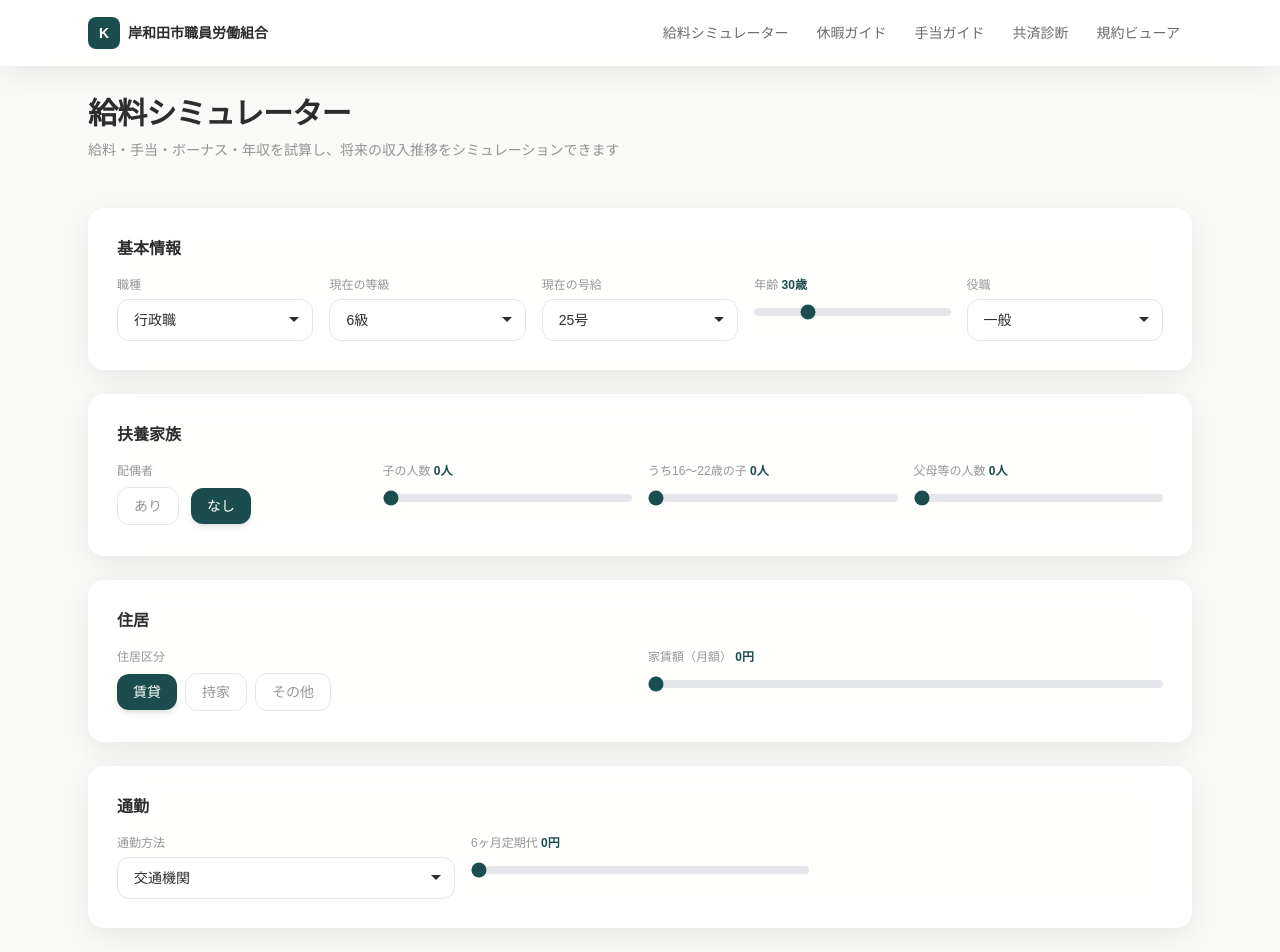
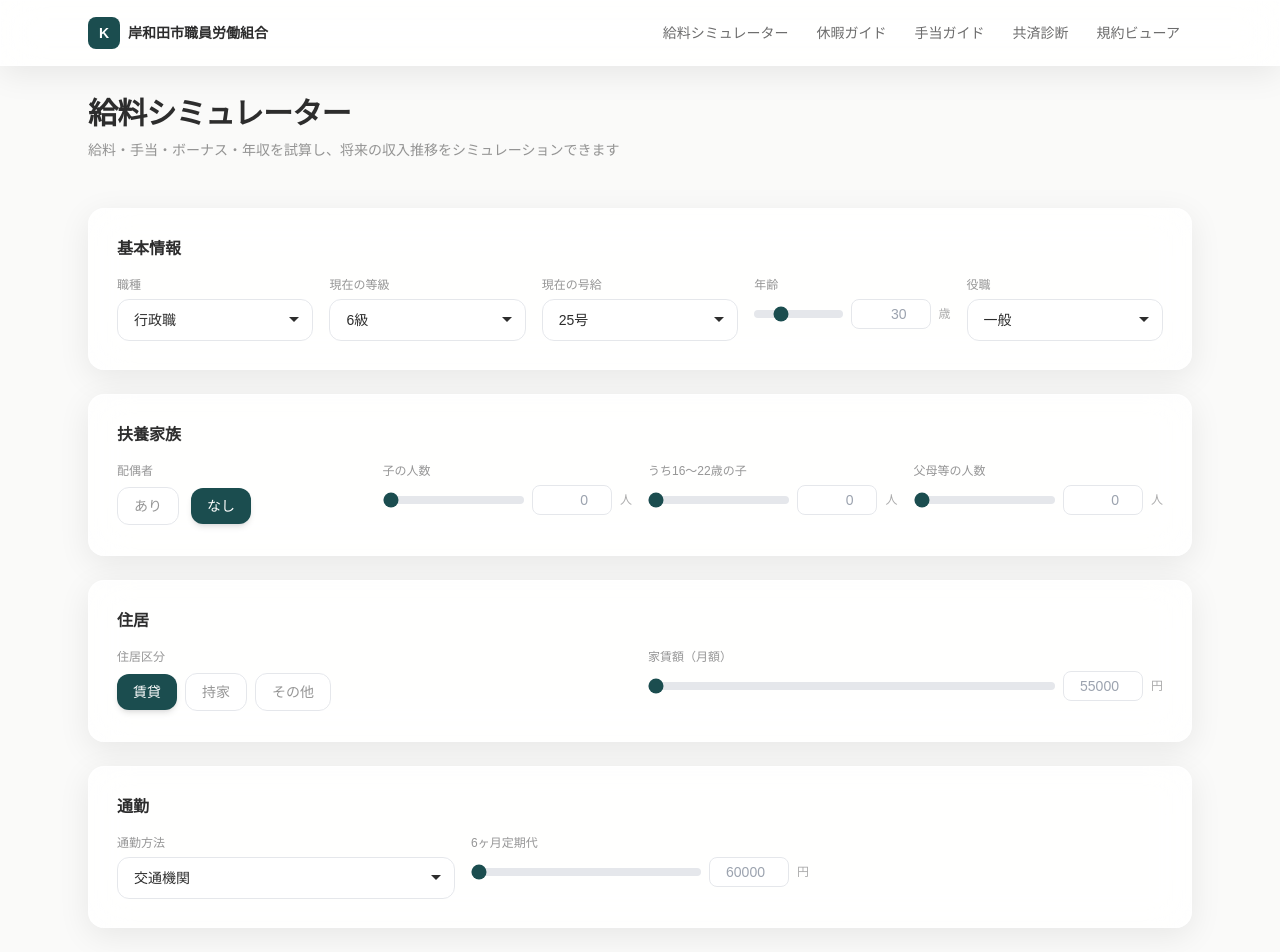
Before and after one commit to komedorobou/kumiaiin-techo-bessatsu, a Next.js app: page /salary in a window 1280 px wide. Shown: the top 952 px of the page. Built offline with nearby package versions, Linux system fonts and the light colour scheme.

Commit message:
Add number inputs alongside sliders for both quick and precise entry

```diff
--- a/src/app/salary/page.tsx
+++ b/src/app/salary/page.tsx
@@ -456,6 +456,7 @@ export default function SalaryPage() {
     'w-full bg-white/80 border border-gray-200 rounded-xl px-4 py-2.5 text-sm focus:outline-none focus:ring-2 focus:ring-accent/20 focus:border-accent/30 transition-all';
   const labelCls = 'block text-xs font-medium text-charcoal/50 mb-1.5';
   const sliderCls = 'w-full h-2 bg-gray-200 rounded-lg appearance-none cursor-pointer accent-[#1B4D4F]';
+  const miniInputCls = 'w-20 bg-white/80 border border-gray-200 rounded-lg px-2 py-1 text-sm text-right focus:outline-none focus:ring-2 focus:ring-accent/20 focus:border-accent/30 transition-all';
 
   return (
     <PageLayout
@@ -492,15 +493,12 @@ export default function SalaryPage() {
               </select>
             </div>
             <div>
-              <label className={labelCls}>年齢 <span className="text-accent font-bold">{ageNum}歳</span></label>
-              <input
-                type="range"
-                min={18}
-                max={65}
-                value={ageNum}
-                onChange={(e) => setAge(Number(e.target.value))}
-                className={sliderCls}
-              />
+              <label className={labelCls}>年齢</label>
+              <div className="flex items-center gap-2">
+                <input type="range" min={18} max={65} value={ageNum} onChange={(e) => setAge(Number(e.target.value))} className={`${sliderCls} flex-1`} />
+                <input type="number" min={18} max={65} value={age} placeholder="30" onChange={(e) => setAge(e.target.value === '' ? '' : Math.max(18, Math.min(65, Number(e.target.value))))} className={miniInputCls} />
+                <span className="text-xs text-charcoal/40">歳</span>
+              </div>
             </div>
             <div>
               <label className={labelCls}>役職</label>
@@ -542,41 +540,28 @@ export default function SalaryPage() {
               </div>
             </div>
             <div>
-              <label className={labelCls}>子の人数 <span className="text-accent font-bold">{numChildrenNum}人</span></label>
-              <input
-                type="range"
-                min={0}
-                max={6}
-                value={numChildrenNum}
-                onChange={(e) => {
-                  const v = Number(e.target.value);
-                  setNumChildren(v);
-                  if (numChildren16to22Num > v) setNumChildren16to22(v);
-                }}
-                className={sliderCls}
-              />
+              <label className={labelCls}>子の人数</label>
+              <div className="flex items-center gap-2">
+                <input type="range" min={0} max={6} value={numChildrenNum} onChange={(e) => { const v = Number(e.target.value); setNumChildren(v); if (numChildren16to22Num > v) setNumChildren16to22(v); }} className={`${sliderCls} flex-1`} />
+                <input type="number" min={0} max={6} value={numChildren} placeholder="0" onChange={(e) => { if (e.target.value === '') { setNumChildren(''); return; } const v = Math.max(0, Math.min(6, Number(e.target.value))); setNumChildren(v); if (numChildren16to22Num > v) setNumChildren16to22(v); }} className={miniInputCls} />
+                <span className="text-xs text-charcoal/40">人</span>
+              </div>
             </div>
             <div>
-              <label className={labelCls}>うち16〜22歳の子 <span className="text-accent font-bold">{numChildren16to22Num}人</span></label>
-              <input
-                type="range"
-                min={0}
-                max={numChildrenNum}
-                value={numChildren16to22Num}
-                onChange={(e) => setNumChildren16to22(Number(e.target.value))}
-                className={sliderCls}
-              />
+              <label className={labelCls}>うち16〜22歳の子</label>
+              <div className="flex items-center gap-2">
+                <input type="range" min={0} max={numChildrenNum} value={numChildren16to22Num} onChange={(e) => setNumChildren16to22(Number(e.target.value))} className={`${sliderCls} flex-1`} />
+                <input type="number" min={0} max={numChildrenNum} value={numChildren16to22} placeholder="0" onChange={(e) => setNumChildren16to22(e.target.value === '' ? '' : Math.max(0, Math.min(numChildrenNum, Number(e.target.value))))} className={miniInputCls} />
+                <span className="text-xs text-charcoal/40">人</span>
+              </div>
             </div>
             <div>
-              <label className={labelCls}>父母等の人数 <span className="text-accent font-bold">{numParentsNum}人</span></label>
-              <input
-                type="range"
-                min={0}
-                max={4}
-                value={numParentsNum}
-                onChange={(e) => setNumParents(Number(e.target.value))}
-                className={sliderCls}
-              />
+              <label className={labelCls}>父母等の人数</label>
+              <div className="flex items-center gap-2">
+                <input type="range" min={0} max={4} value={numParentsNum} onChange={(e) => setNumParents(Number(e.target.value))} className={`${sliderCls} flex-1`} />
+                <input type="number" min={0} max={4} value={numParents} placeholder="0" onChange={(e) => setNumParents(e.target.value === '' ? '' : Math.max(0, Math.min(4, Number(e.target.value))))} className={miniInputCls} />
+                <span className="text-xs text-charcoal/40">人</span>
+              </div>
             </div>
           </div>
         </SectionCard>
@@ -604,16 +589,12 @@ export default function SalaryPage() {
             </div>
             {housingType === 'rent' && (
               <div>
-                <label className={labelCls}>家賃額（月額） <span className="text-accent font-bold">{rentNum.toLocaleString()}円</span></label>
-                <input
-                  type="range"
-                  min={0}
-                  max={150000}
-                  step={5000}
-                  value={rentNum}
-                  onChange={(e) => setRent(Number(e.target.value))}
-                  className={sliderCls}
-                />
+                <label className={labelCls}>家賃額（月額）</label>
+                <div className="flex items-center gap-2">
+                  <input type="range" min={0} max={150000} step={1000} value={rentNum} onChange={(e) => setRent(Number(e.target.value))} className={`${sliderCls} flex-1`} />
+                  <input type="number" min={0} step={1000} value={rent} placeholder="55000" onChange={(e) => setRent(e.target.value === '' ? '' : Math.max(0, Number(e.target.value)))} className={miniInputCls} />
+                  <span className="text-xs text-charcoal/40">円</span>
+                </div>
               </div>
             )}
           </div>
@@ -632,30 +613,22 @@ export default function SalaryPage() {
             </div>
             {(commuteMethod === 'car' || commuteMethod === 'bike' || commuteMethod === 'bicycle') && (
               <div>
-                <label className={labelCls}>片道距離 <span className="text-accent font-bold">{commuteDistanceNum}km</span></label>
-                <input
-                  type="range"
-                  min={0}
-                  max={50}
-                  step={1}
-                  value={commuteDistanceNum}
-                  onChange={(e) => setCommuteDistance(Number(e.target.value))}
-                  className={sliderCls}
-                />
+                <label className={labelCls}>片道距離</label>
+                <div className="flex items-center gap-2">
+                  <input type="range" min={0} max={50} step={1} value={commuteDistanceNum} onChange={(e) => setCommuteDistance(Number(e.target.value))} className={`${sliderCls} flex-1`} />
+                  <input type="number" min={0} max={100} step={0.5} value={commuteDistance} placeholder="10" onChange={(e) => setCommuteDistance(e.target.value === '' ? '' : Math.max(0, Number(e.target.value)))} className={miniInputCls} />
+                  <span className="text-xs text-charcoal/40">km</span>
+                </div>
               </div>
             )}
             {commuteMethod === 'transit' && (
               <div>
-                <label className={labelCls}>6ヶ月定期代 <span className="text-accent font-bold">{sixMonthPassNum.toLocaleString()}円</span></label>
-                <input
-                  type="range"
-                  min={0}
-                  max={300000}
-                  step={5000}
-                  value={sixMonthPassNum}
-                  onChange={(e) => setSixMonthPass(Number(e.target.value))}
-                  className={sliderCls}
-                />
+                <label className={labelCls}>6ヶ月定期代</label>
+                <div className="flex items-center gap-2">
+                  <input type="range" min={0} max={300000} step={1000} value={sixMonthPassNum} onChange={(e) => setSixMonthPass(Number(e.target.value))} className={`${sliderCls} flex-1`} />
+                  <input type="number" min={0} step={1000} value={sixMonthPass} placeholder="60000" onChange={(e) => setSixMonthPass(e.target.value === '' ? '' : Math.max(0, Number(e.target.value)))} className={miniInputCls} />
+                  <span className="text-xs text-charcoal/40">円</span>
+                </div>
               </div>
             )}
           </div>
```
